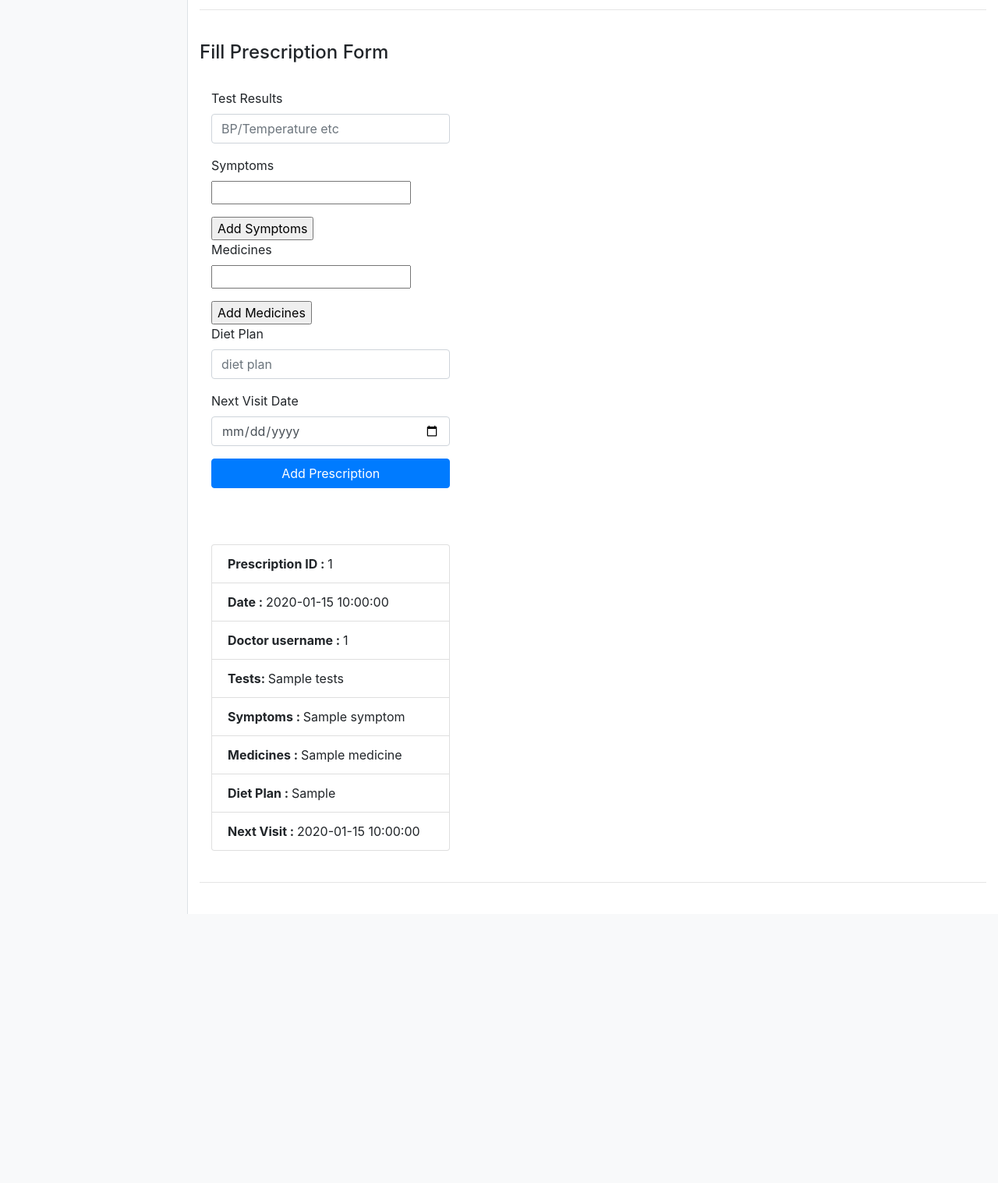
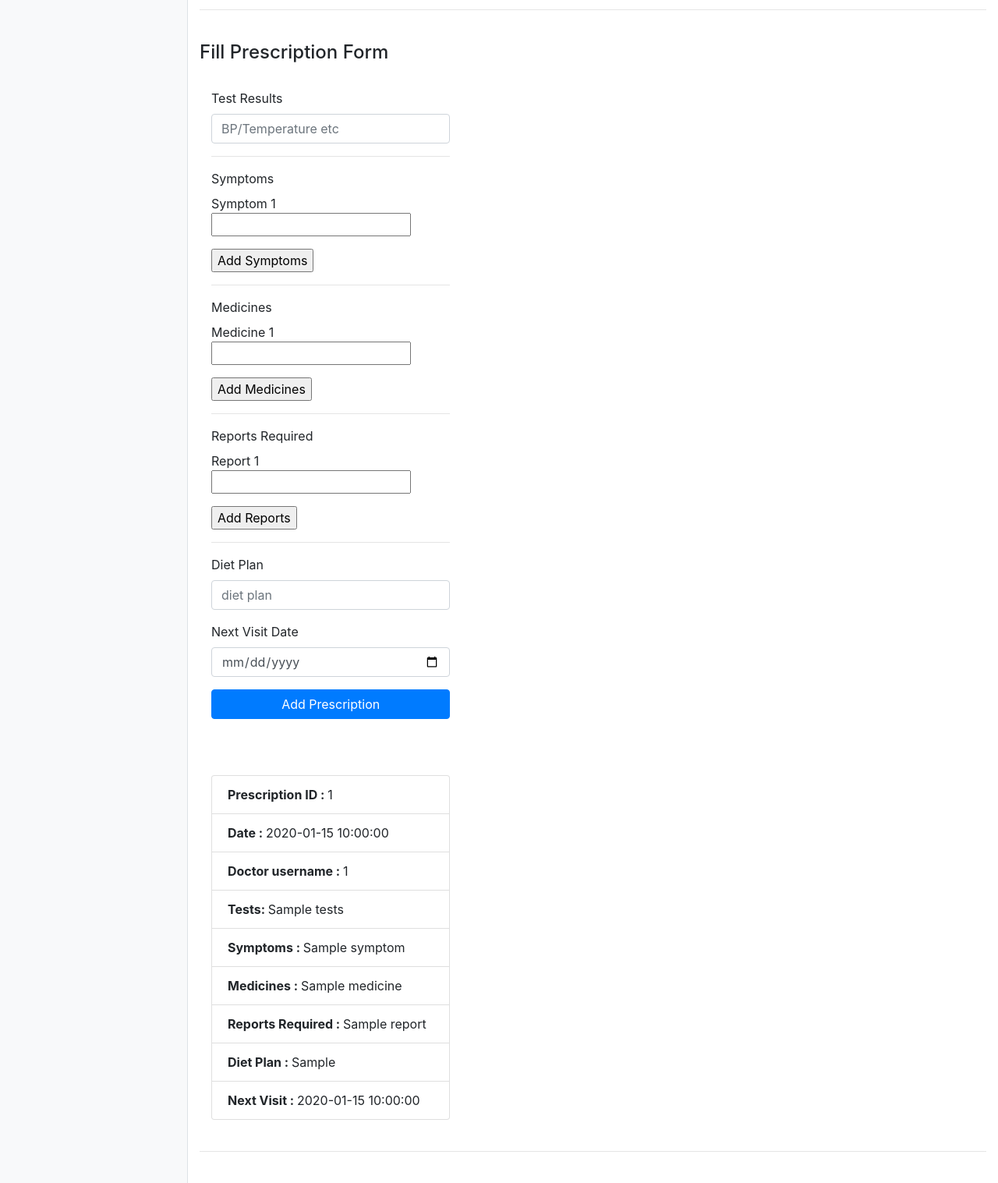
Before and after one commit to priyajain09/Hospital_Management_System, a Flask app: page /treatment_info/1 in a window 1280 px wide. Shown: the part 421-1938 px from the top of the page at 78% size. Before the commit the page ends 1593 px from the top, so only its background shows below. Run offline with Flask 2, Linux system fonts and the light colour scheme; tables that the repository leaves empty hold one stand-in row (values such as "Sample post"); a database or web service that is not in the repository returns one stand-in record (values such as "Sample title"); some libraries are stand-ins or nearby versions.

Commit message:
add_reports funtionality added

```diff
--- a/hospital_app/templates/Doctor/doctor_sites/treatment_info.html
+++ b/hospital_app/templates/Doctor/doctor_sites/treatment_info.html
@@ -70,19 +70,25 @@ Treatment Details
                     <input type="text" class="form-control" name="tests" placeholder="BP/Temperature etc">
                 </div>
 
-
+                <hr>
                 <div class="form-group" id = "add_symptoms">
                         <label for="allsymptoms">Symptoms</label>
-                        <br> <input type="text" name="symptoms_inputs[]">
+                        <br> Symptom 1 <input type="text" name="symptoms_inputs[]">
                 </div>
                 <input type="button" value = "Add Symptoms" onClick="addSymptoms('add_symptoms');">
-
+                <hr>
                 <div class="form-group" id = "add_medicines">
                     <label for="allmedicines">Medicines</label>
-                    <br> <input type="text" name="medicines_inputs[]">
+                    <br> Medicine 1<input type="text" name="medicines_inputs[]">
                 </div>
                 <input type="button" value = "Add Medicines" onClick="addMedicines('add_medicines');">
-
+                <hr>
+                <div class="form-group" id = "add_reports">
+                        <label for="allreports">Reports Required</label>
+                        <br>Report 1 <input type="text" name="reports_inputs[]">
+                    </div>
+                    <input type="button" value = "Add Reports" onClick="addReports('add_reports');">
+                   <hr>
 
                 <div class="form-group">
                     <label for="diet_plan">Diet Plan</label>
@@ -121,6 +127,11 @@ Treatment Details
                 {{ medicine }}
                 {% endfor %}
             </li>
+            <li class="list-group-item"><b>Reports Required :  </b>
+                {% for report in row.reports_inputs %}
+                {{ report }}
+                {% endfor %}
+            </li>
             <li class="list-group-item"><b>Diet Plan :  </b>{{ row.diet_plan }}</li>
             <li class="list-group-item"><b>Next Visit :  </b>{{ row.str_next_visit_date }}</li>
           </ul>
--- a/hospital_app/templates/index.html
+++ b/hospital_app/templates/index.html
@@ -78,6 +78,7 @@
   <script src="../static/js_doctor/js_add_doctor.js"></script>
   <script src="../static/js_doctor/js_add_medicines.js"></script>
   <script src="../static/js_doctor/js_add_symptoms.js"></script>
+  <script src="../static/js_doctor/js_add_reports.js"></script>
 
   <!-- Menu Toggle Script -->
   <script>
--- a/hospital_app/views/doctor_routes.py
+++ b/hospital_app/views/doctor_routes.py
@@ -104,12 +104,13 @@ def refer_info(treat_id):
 @doctor_routes_bp.route('/add_prescription/<treat_id>', methods=['GET', 'POST'])
 def add_prescription(treat_id):
     if request.method == 'POST':
-        #data from start treatment form
+        #data from prescription form
         tests = request.form['tests']
         diet_plan = request.form['diet_plan']
         str_next_visit_date = request.form['next_visit_date']
         medicines_inputs = request.form.getlist('medicines_inputs[]')
         symptoms_inputs = request.form.getlist('symptoms_inputs[]')
+        reports_inputs = request.form.getlist('reports_inputs[]')
 
         #get and update total prescription under a treatment
         doc_treatment = mongo.db.Treatment.find({ "treat_id": int(treat_id) })
@@ -120,6 +121,6 @@ def add_prescription(treat_id):
         mongo.db.Treatment.update({ "treat_id": int(treat_id) },{"$set":{'total_prescriptions':presc_id }})
 
         #insert new prescription data
-        mongo.db.Treatment.update({'treat_id' : int(treat_id) },{'$push':{"prescription" :{ 'pres_id' : presc_id , 'pres_doctor_userid' : current_user.username , 'time_stamp': datetime.now(), 'tests' : tests , 'diet_plan' : diet_plan, 'str_next_visit_date' : str_next_visit_date , 'medicines_inputs' : medicines_inputs , 'symptoms_inputs' : symptoms_inputs }}})
+        mongo.db.Treatment.update({'treat_id' : int(treat_id) },{'$push':{"prescription" :{ 'pres_id' : presc_id , 'pres_doctor_userid' : current_user.username , 'time_stamp': datetime.now(), 'tests' : tests , 'diet_plan' : diet_plan, 'str_next_visit_date' : str_next_visit_date , 'medicines_inputs' : medicines_inputs , 'symptoms_inputs' : symptoms_inputs, 'reports_inputs' : reports_inputs }}})
 
     return redirect(url_for('doctor_routes.treatment_info', treat_id = treat_id))
```
